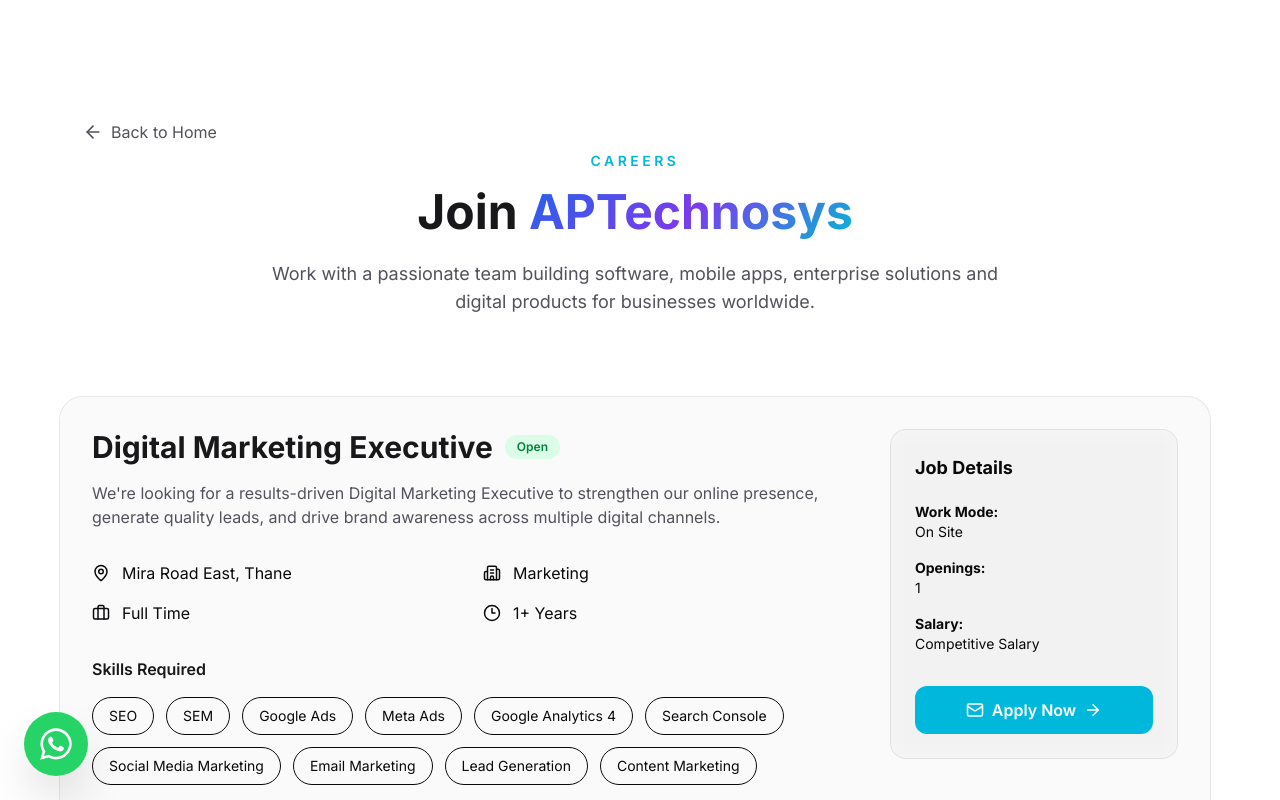
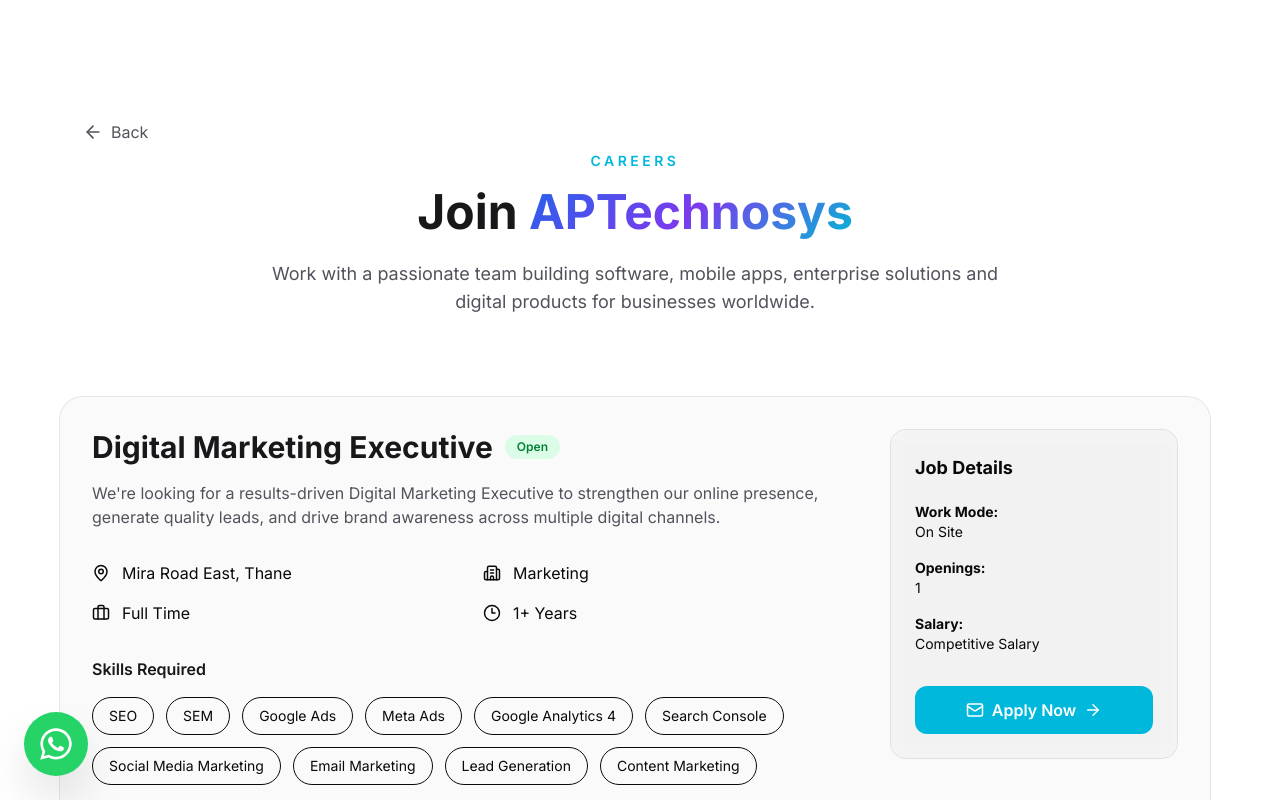
Before and after one commit to aptechnosys/WebsiteAptechnosys, a Next.js app: page /careers in a window 1280 px wide. Shown: the top 800 px of the page. Built offline with nearby package versions, Linux system fonts and the light colour scheme.

Commit message:
Added arrowBack button on career page

```diff
--- a/app/careers/page.jsx
+++ b/app/careers/page.jsx
@@ -18,13 +18,13 @@
     <section className="section-padding bg-white dark:bg-[#09090b]">
       <div className="container-custom">
          {/* arrow button */}
-         <div className="container-custom pt-8">
+         <div className="container-custom pt-19 sm:pt-28">
             <Link
               href="/"
               className="inline-flex items-center gap-2 text-zinc-600 dark:text-zinc-400 hover:text-blue-600 dark:hover:text-blue-400 transition-colors"
             >
               <ArrowLeft className="w-5 h-5" />
-              <span>Back to Home</span>
+              <span>Back</span>
             </Link>
           </div>
         {/* Hero */}
```
